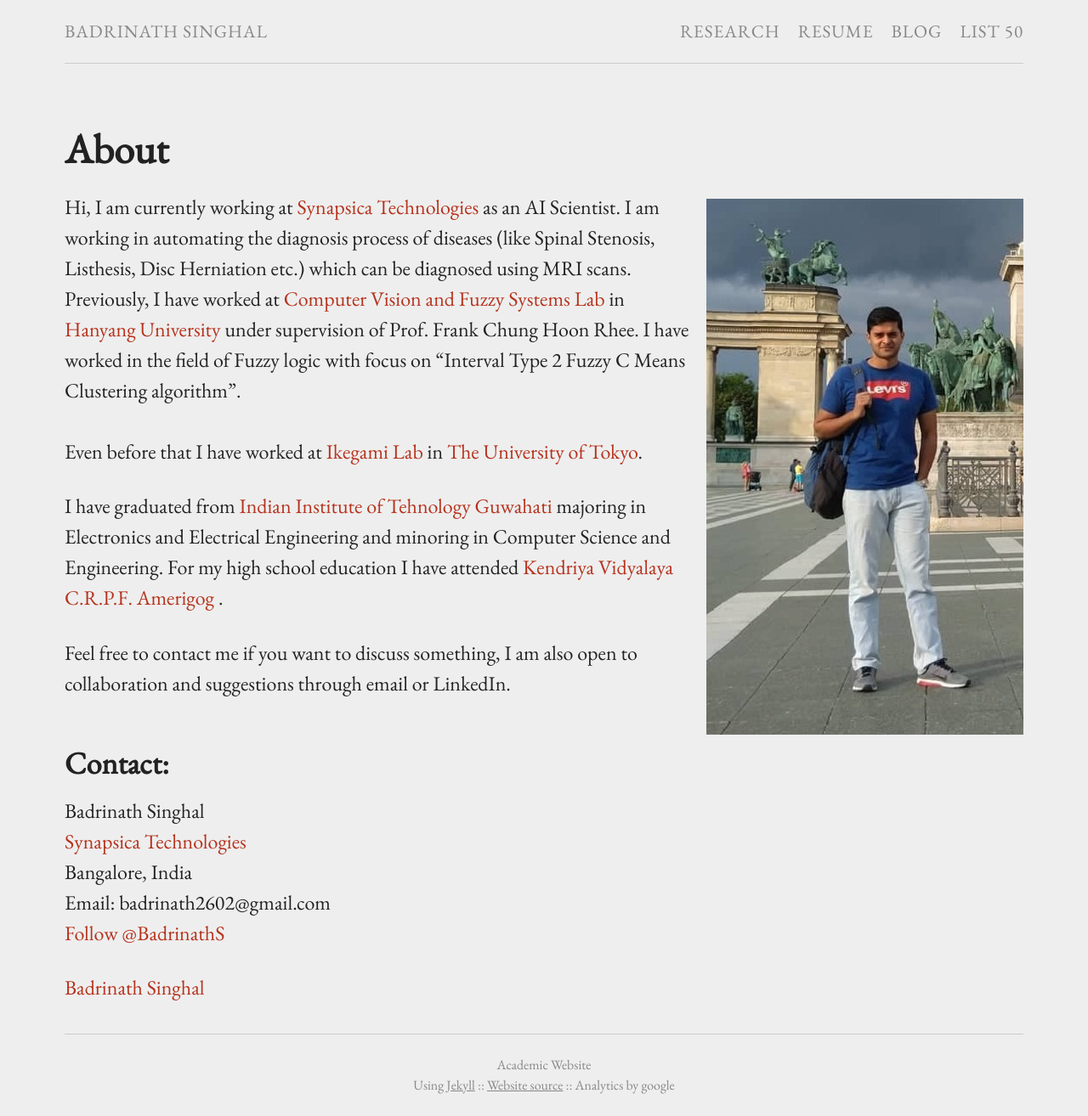
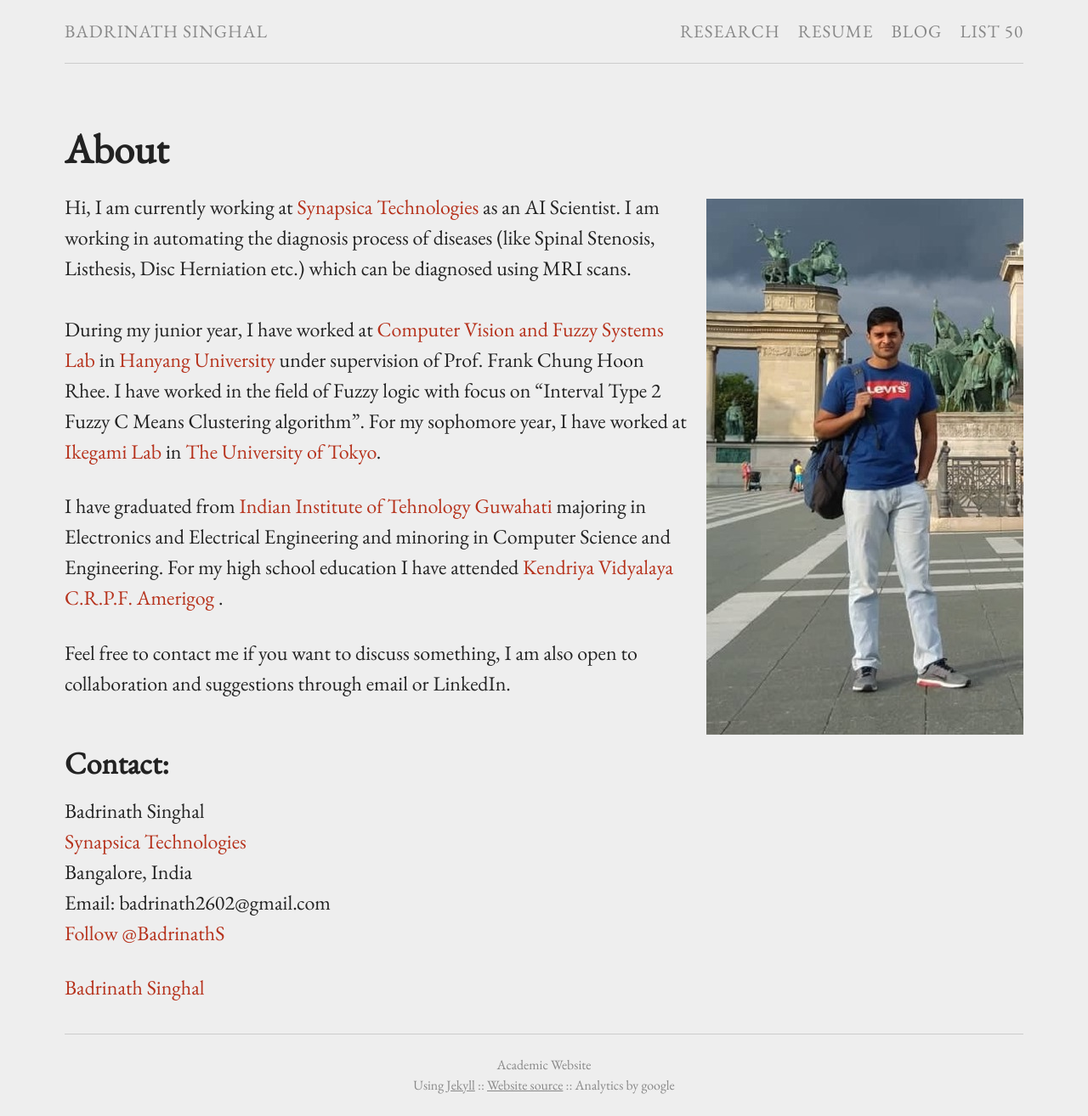
Before and after one commit to BadrinathS/BadrinathS.github.io, a Jekyll site: the page built from index.md, in a window 1280 px wide. Shown: the whole page at 85% size. Built offline with Jekyll 4.4.1, drawn with Linux system fonts in a browser that asks for light colours; comment, search, counter and statistics services are not loaded.

Commit message:
Update index.md

```diff
--- a/index.md
+++ b/index.md
@@ -9,10 +9,10 @@
 <script async defer src="https://buttons.github.io/buttons.js"></script>
 
 
-Hi, I am currently working at<a href="https://synapsica.com" target="_blank"> Synapsica Technologies </a> as an AI Scientist. I am working in automating the diagnosis process of diseases (like Spinal Stenosis, Listhesis, Disc Herniation etc.) which can be diagnosed using MRI scans. Previously, I have worked at <a href="http://fuzzy.hanyang.ac.kr/" target="_blank"> Computer Vision and Fuzzy Systems Lab</a> in <a href="https://www.hanyang.ac.kr/web/eng" target="_blank">Hanyang University </a> under supervision of Prof. Frank Chung Hoon Rhee. I have worked in the field of Fuzzy logic with focus on "Interval Type 2 Fuzzy C Means Clustering algorithm".
+Hi, I am currently working at<a href="https://synapsica.com" target="_blank"> Synapsica Technologies </a> as an AI Scientist. I am working in automating the diagnosis process of diseases (like Spinal Stenosis, Listhesis, Disc Herniation etc.) which can be diagnosed using MRI scans.
 <br>
 <br>
-Even before that I have worked at<a href="http://sacral.c.u-tokyo.ac.jp/" target="_blank"> Ikegami Lab </a> in <a href="https://www.u-tokyo.ac.jp/en/" target="_blank"> The University of Tokyo</a>.
+During my junior year, I have worked at <a href="http://fuzzy.hanyang.ac.kr/" target="_blank"> Computer Vision and Fuzzy Systems Lab</a> in <a href="https://www.hanyang.ac.kr/web/eng" target="_blank">Hanyang University </a> under supervision of Prof. Frank Chung Hoon Rhee. I have worked in the field of Fuzzy logic with focus on "Interval Type 2 Fuzzy C Means Clustering algorithm". For my sophomore year, I have worked at<a href="http://sacral.c.u-tokyo.ac.jp/" target="_blank"> Ikegami Lab </a> in <a href="https://www.u-tokyo.ac.jp/en/" target="_blank"> The University of Tokyo</a>.
 
 I have graduated from <a href="https://iitg.ac.in" target="_blank"> Indian Institute of Tehnology Guwahati </a> majoring in  Electronics and Electrical Engineering and minoring in Computer Science and Engineering. For my high school education I have attended <a href="http://www.kvcrpf.ac.in/" target="_blank"> Kendriya Vidyalaya C.R.P.F. Amerigog </a>.
 
```
